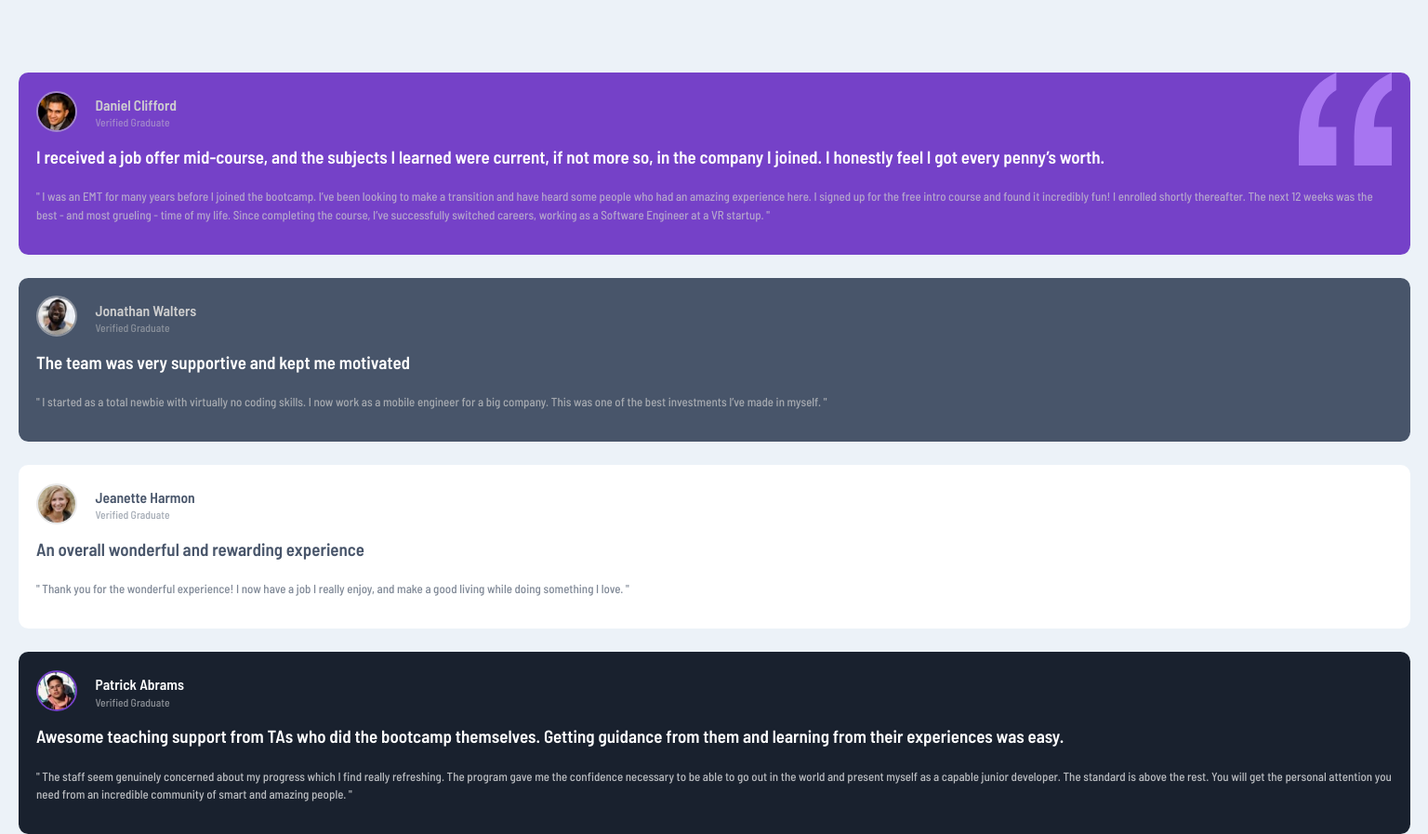
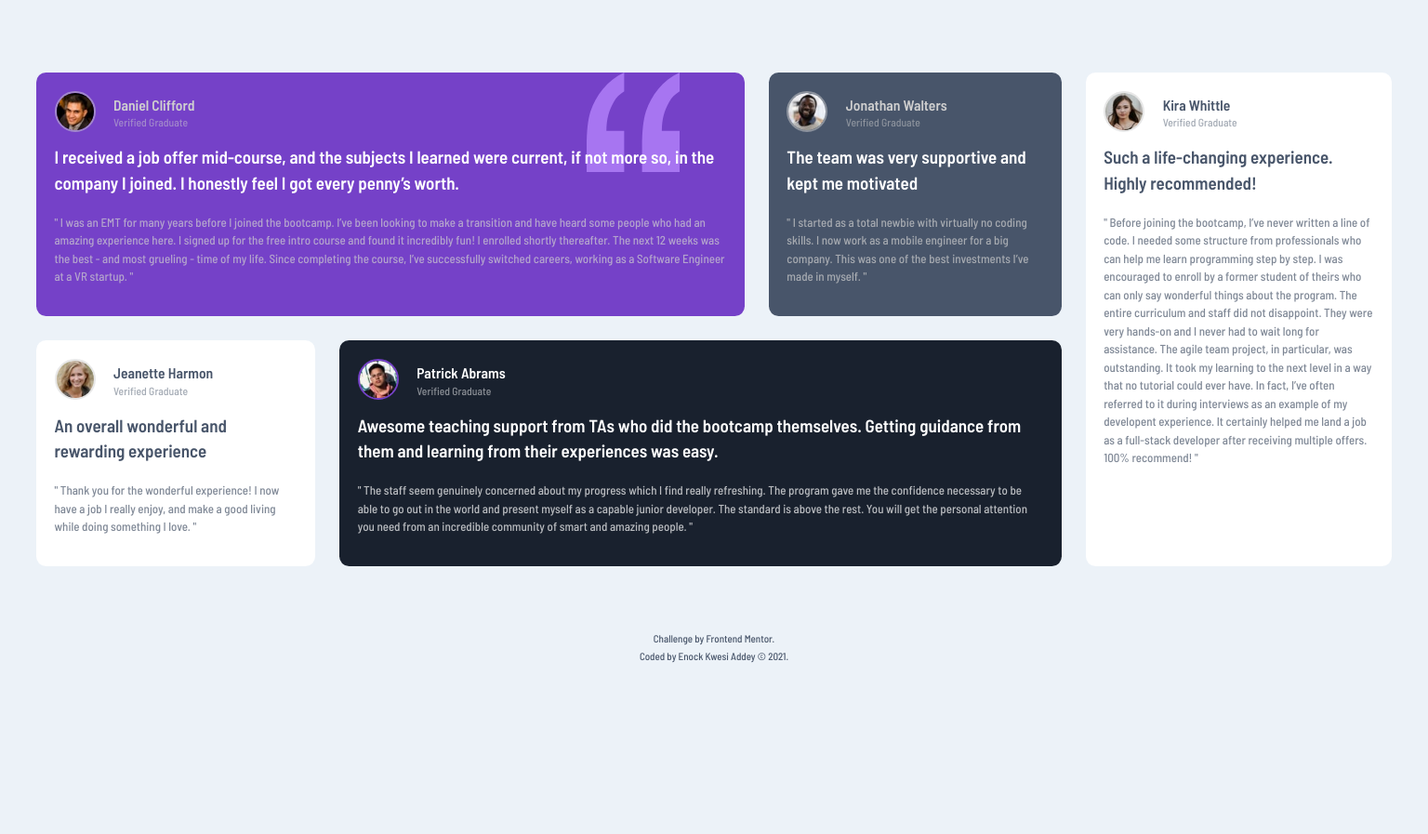
Before and after one commit to Nocks/testimonials-grid-section, a plain HTML site: page index.html in a window 1536 px wide. Shown: the top 897 px of the page at 93% size. After the commit the page ends 800 px from the top, so only its background shows below. Drawn offline with Linux system fonts and the light colour scheme.

Commit message:
Add styles for screens of min-width - 1281px

```diff
--- a/css/styles.scss
+++ b/css/styles.scss
@@ -286,7 +286,51 @@ footer {
 
 @media (min-width: 1281px) {
 
-  //CSS
+  .container {
+    display: flex;
+    flex-direction: row;
+    padding: 6em 3em 3em 3em;
+
+    .testimonial-outer-wrapper {
+      display: flex;
+    }
+
+    &__inner-first {
+      flex-basis: 77%;
+      display: flex;
+      flex-direction: column;
+    }
+
+    &__inner-second {
+      flex-basis: 23%;
+      display: flex;
+      align-items: stretch;
+      margin-left: 2em;
+    }
+
+    .testimonial-card {
+      margin-top: 0;
+      margin-bottom: 0;
+    }
+
+    .testimonial-outer-wrapper--top {
+
+      .testimonial-card--first {
+        margin-right: 2em;
+        background-position: right 70px top;
+        background-size: 100px 107px;
+      }
+    }
+
+    .testimonial-outer-wrapper--bottom {
+
+      margin-top: 2em;
+
+      .testimonial-card--third {
+        margin-right: 2em;
+      }
+    }
+  }
 
 }
 
```
Also changed, not shown: css/styles.css, 1 other file.
